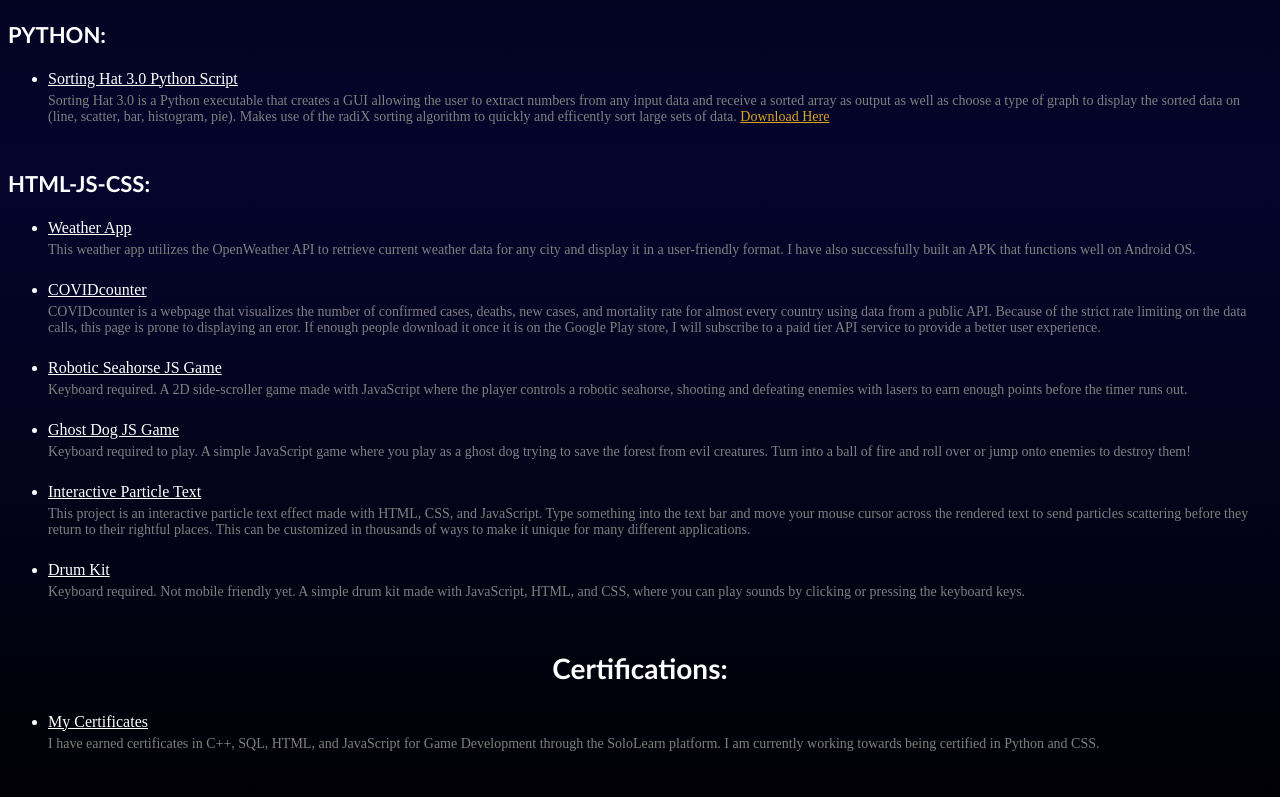
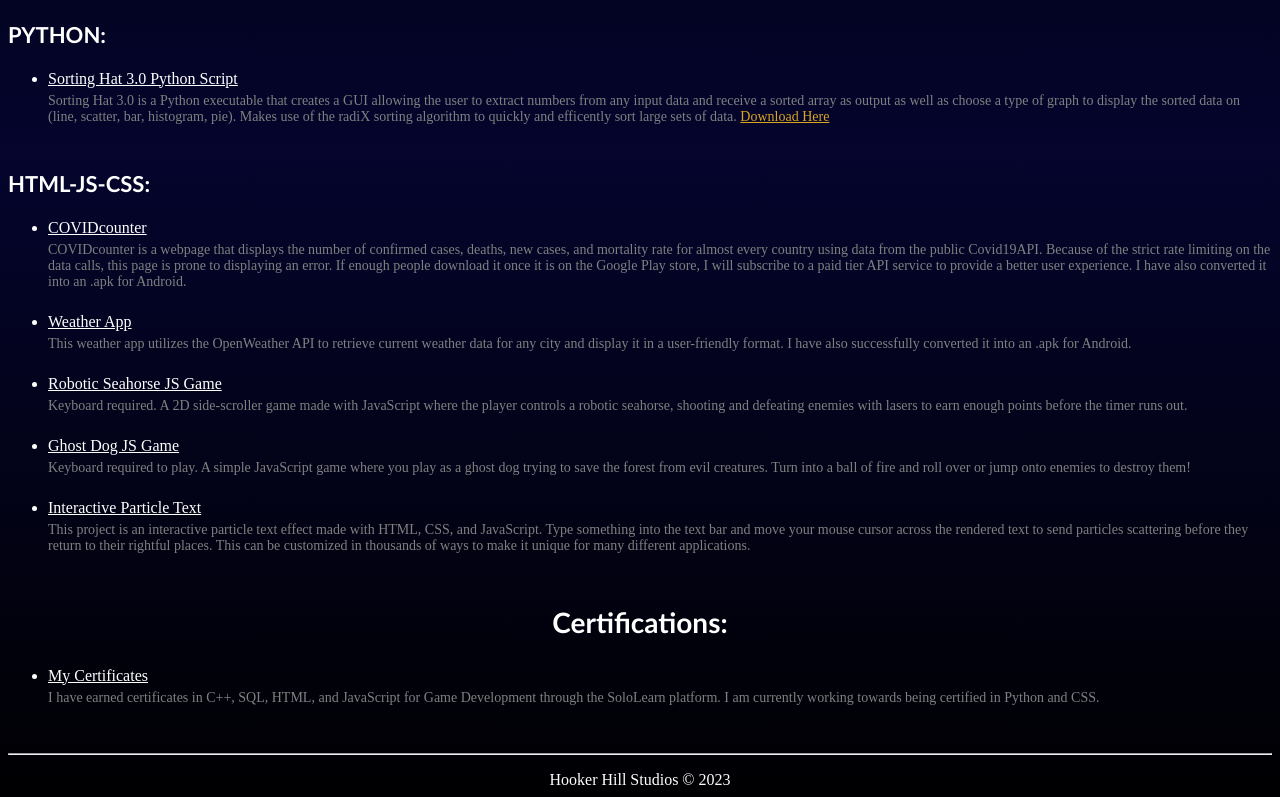
Before and after one commit to JRH89/Portfolio, a plain HTML site: page index.html in a window 1280 px wide. Shown: the part 527-1324 px from the top of the page. Drawn offline with Linux system fonts and the light colour scheme.

Commit message:
Update index.html

```diff
--- a/index.html
+++ b/index.html
@@ -46,12 +46,12 @@
 <p style="font-size: 22px; font-family:'Trebuchet MS', 'Lucida Sans Unicode', 'Lucida Grande', 'Lucida Sans', Arial, sans-serif;"><b>HTML-JS-CSS:</b></p>
 <ul>
   <li>
+    <a href="https://jrh89.github.io/ImprovedCovidCounter" style="color: white;" target="_blank">COVIDcounter</a>
+    <p>COVIDcounter is a webpage that displays the number of confirmed cases, deaths, new cases, and mortality rate for almost every country using data from the public Covid19API. Because of the strict rate limiting on the data calls, this page is prone to displaying an error. If enough people download it once it is on the Google Play store, I will subscribe to a paid tier API service to provide a better user experience. I have also converted it into an .apk for Android. </p>
+  </li><br>
+	<li>
     <a href="https://jrh89.github.io/Weather-App" style="color: white"; target="_blank">Weather App</a>
-    <p>This weather app utilizes the OpenWeather API to retrieve current weather data for any city and display it in a user-friendly format. I have also successfully built an APK that functions well on Android OS.</p>
-  </li><br>
-  <li>
-    <a href="https://jrh89.github.io/ImprovedCovidCounter" style="color: white;" target="_blank">COVIDcounter</a>
-    <p>COVIDcounter is a webpage that visualizes the number of confirmed cases, deaths, new cases, and mortality rate for almost every country using data from a public API. Because of the strict rate limiting on the data calls, this page is prone to displaying an eror. If enough people download it once it is on the Google Play store, I will subscribe to a paid tier API service to provide a better user experience.</p>
+    <p>This weather app utilizes the OpenWeather API to retrieve current weather data for any city and display it in a user-friendly format. I have also successfully converted it into an .apk for Android.</p>
   </li><br>
    <li>
     <a href="https://jrh89.github.io/RobotSeahorse" style="color: white;" target="_blank">Robotic Seahorse JS Game</a>
@@ -64,10 +64,6 @@
 	<li>
     <a href="https://jrh89.github.io/ParticleText" style="color: white;" target="_blank">Interactive Particle Text</a>
     <p>This project is an interactive particle text effect made with HTML, CSS, and JavaScript. Type something into the text bar and move your mouse cursor across the rendered text to send particles scattering before they return to their rightful places. This can be customized in thousands of ways to make it unique for many different applications.</p>
-  </li><br>
-  <li>
-    <a href="https://jrh89.github.io/DrumKit" style="color: white;" target="_blank">Drum Kit</a>
-    <p>Keyboard required. Not mobile friendly yet. A simple drum kit made with JavaScript, HTML, and CSS, where you can play sounds by clicking or pressing the keyboard keys.</p>
   </li><br>
 </ul>
 <p style="text-align: center; font-size: 28px; font-family: 'Trebuchet MS', 'Lucida Sans Unicode', 'Lucida Grande', 'Lucida Sans', Arial, sans-serif;"><b>Certifications:</b></p>
```
